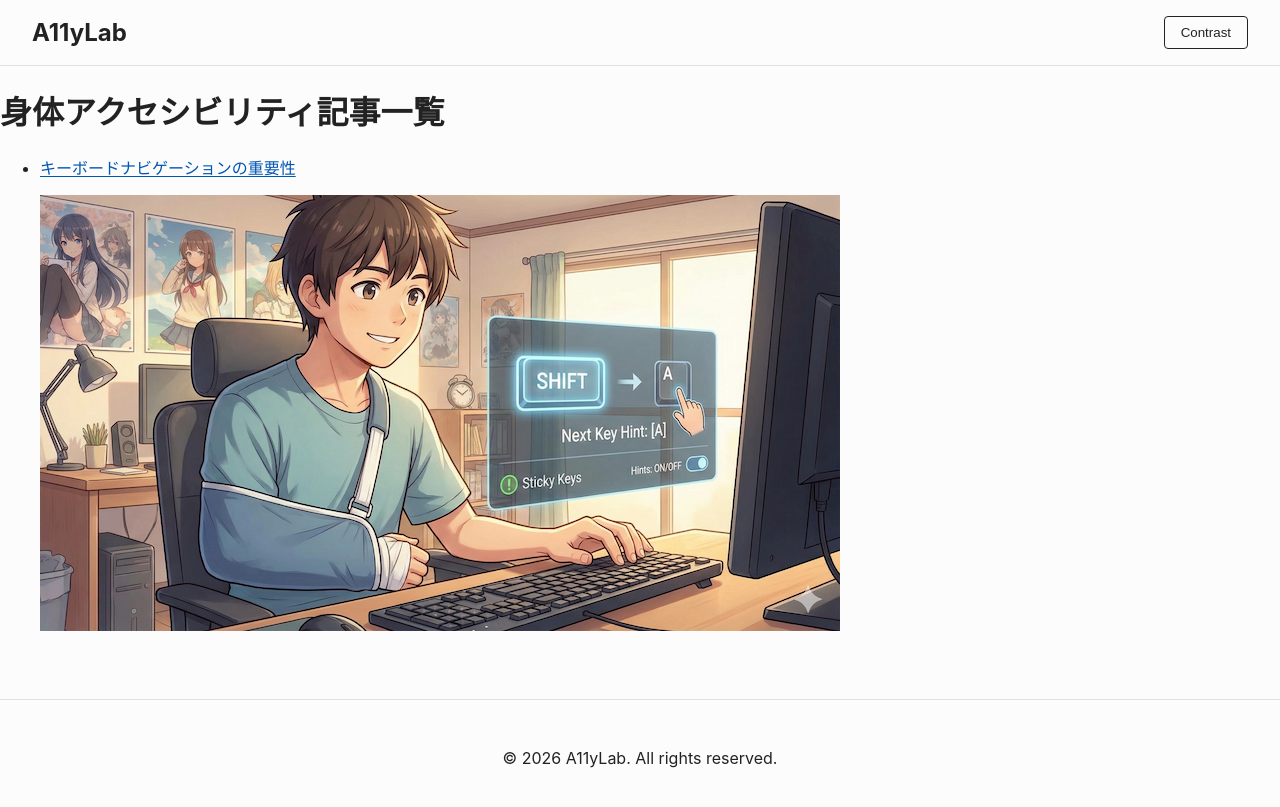
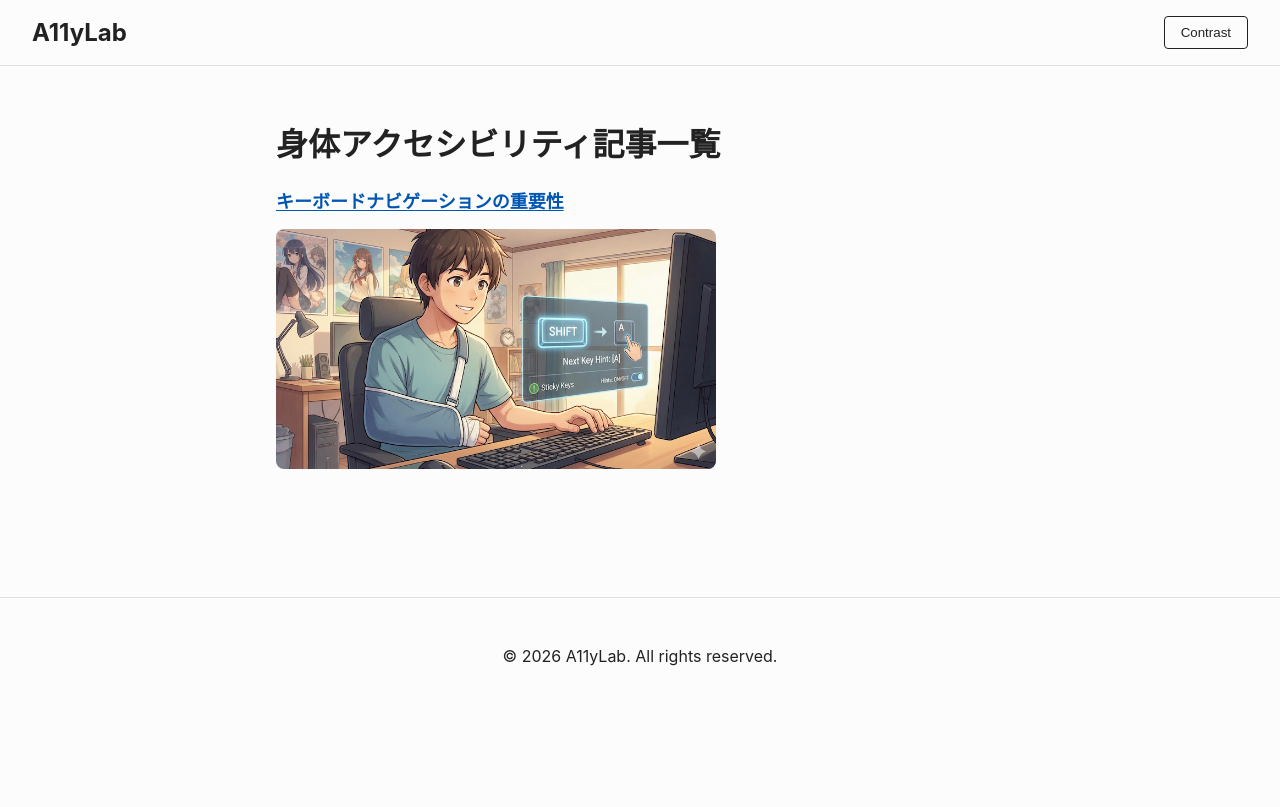
Before and after one commit to SilentMalachite/A11yLab, a Jekyll site: the page built from physical/index.html, in a window 1280 px wide. Shown: the top 807 px of the page. Built offline with Jekyll 4.4.1, drawn with Linux system fonts in a browser that asks for light colours.

Commit message:
fix: 記事一覧の画像サイズを統一
一覧ページの excerpt には記事冒頭の画像がそのまま入るが、サイズ指定が
全体の img { max-width: 100% } のみだったため元画像の実寸で並び、
記事ごとに大きさがばらついていた。特に /hearing/ は 800x472/800x427/
800x436 に加え 1024x683 が混在し、最新記事だけ突出して大きかった。

.post-list-page / .post-list を追加し、画像の高さを 240px に統一。
画像内に文字が描かれているものがあるため object-fit: cover による
切り抜きは使わず、高さを揃える方法をとった。
あわせてコンテナを 760px 幅で中央寄せし、excerpt を包む要素を
<p> から <div> に変更(<p><p><img></p></p> の不正なネストを解消)。
list-style: none でリストの意味づけが落ちる件は role="list" で補う。

hearing / visual / physical の3ページに適用。

Co-Authored-By: Claude Opus 5 (1M context) <noreply@anthropic.com>

```diff
--- a/assets/css/styles.scss
+++ b/assets/css/styles.scss
@@ -95,6 +95,63 @@ img {
 
 .card:hover .card-illustration {
   transform: scale(1.05);
+}
+
+// =========================================
+//   記事一覧ページ (/hearing/ など)
+// =========================================
+// 一覧の excerpt には記事冒頭の画像がそのまま入る。何も指定しないと
+// 元画像の実寸(800〜1024px)で並ぶため、記事ごとに大きさも縦横比も
+// ばらついて一覧が読みにくくなる。
+// 画像内に文字が描かれているものがあるので切り抜き(object-fit: cover)は
+// 使わず、高さを揃えることで見た目を整える。
+
+.post-list-page {
+  max-width: 760px;
+  margin: 0 auto;
+  padding: 2rem 1rem 4rem;
+}
+
+.post-list {
+  list-style: none;
+  margin: 0;
+  padding: 0;
+}
+
+.post-list__item {
+  margin-bottom: 2.5rem;
+  padding-bottom: 2.5rem;
+  border-bottom: 1px solid var(--border-color);
+
+  &:last-child {
+    margin-bottom: 0;
+    padding-bottom: 0;
+    border-bottom: none;
+  }
+
+  >a {
+    font-size: 1.125rem;
+    font-weight: 600;
+    line-height: 1.7;
+  }
+}
+
+.post-list__excerpt {
+  margin-top: 0.75rem;
+
+  // kramdown が excerpt を <p> で包むぶんの余白を打ち消す
+  p {
+    margin: 0;
+  }
+
+  img {
+    display: block;
+    width: auto;
+    height: auto;
+    max-width: 100%;
+    max-height: 240px;
+    border-radius: 8px;
+  }
 }
 
 /* A11yLab 記事ページ専用の強力なスタイルオーバーライド */
--- a/physical/index.html
+++ b/physical/index.html
@@ -2,12 +2,18 @@
 layout: default
 ---
 
+<div class="post-list-page">
     <h1>身体アクセシビリティ記事一覧</h1>
-<ul>
+    {%- comment -%}
+      list-style: none を当てると Safari/VoiceOver がリストの意味づけを
+      落とすため、role="list" で明示的に補う。
+    {%- endcomment -%}
+    <ul class="post-list" role="list">
         {% for post in site.physical %}
-    <li>
+        <li class="post-list__item">
             <a href="{{ post.url | relative_url }}">{{ post.title }}</a>
-        <p>{{ post.excerpt }}</p>
+            <div class="post-list__excerpt">{{ post.excerpt }}</div>
         </li>
         {% endfor %}
     </ul>
+</div>
```
Also changed, not shown: hearing/index.html (+9 -3 lines), visual/index.html (+9 -3 lines). Lines whose indentation alone changed are shown as unchanged.
